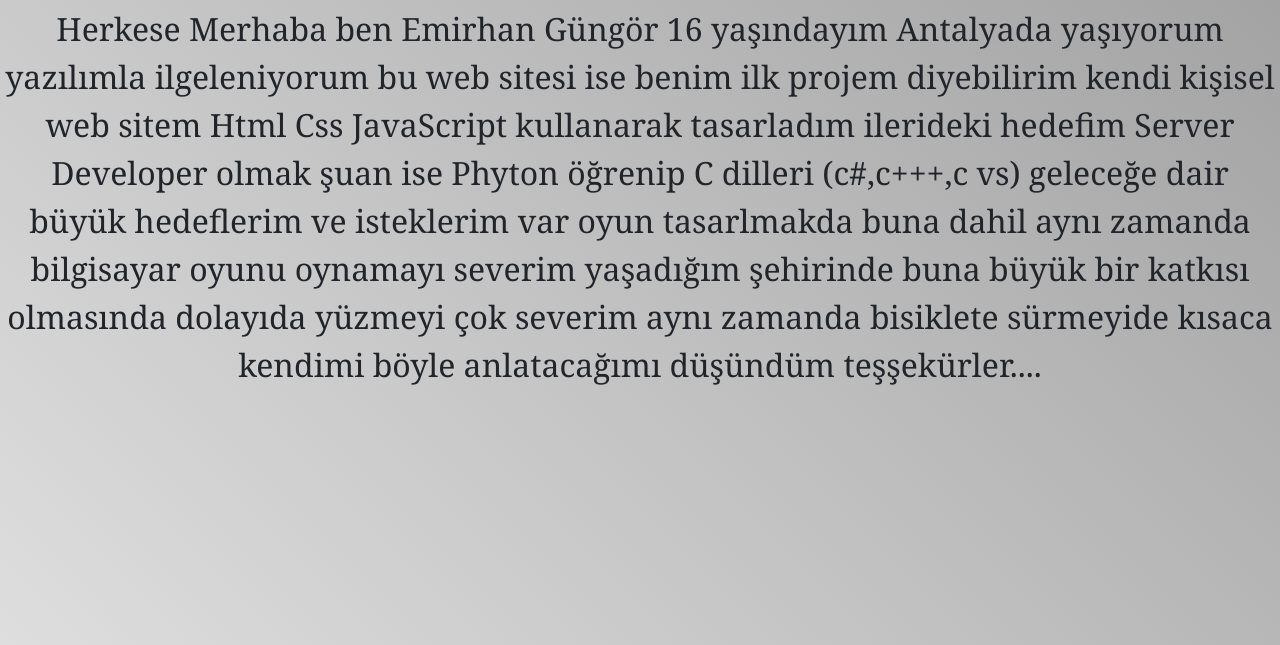
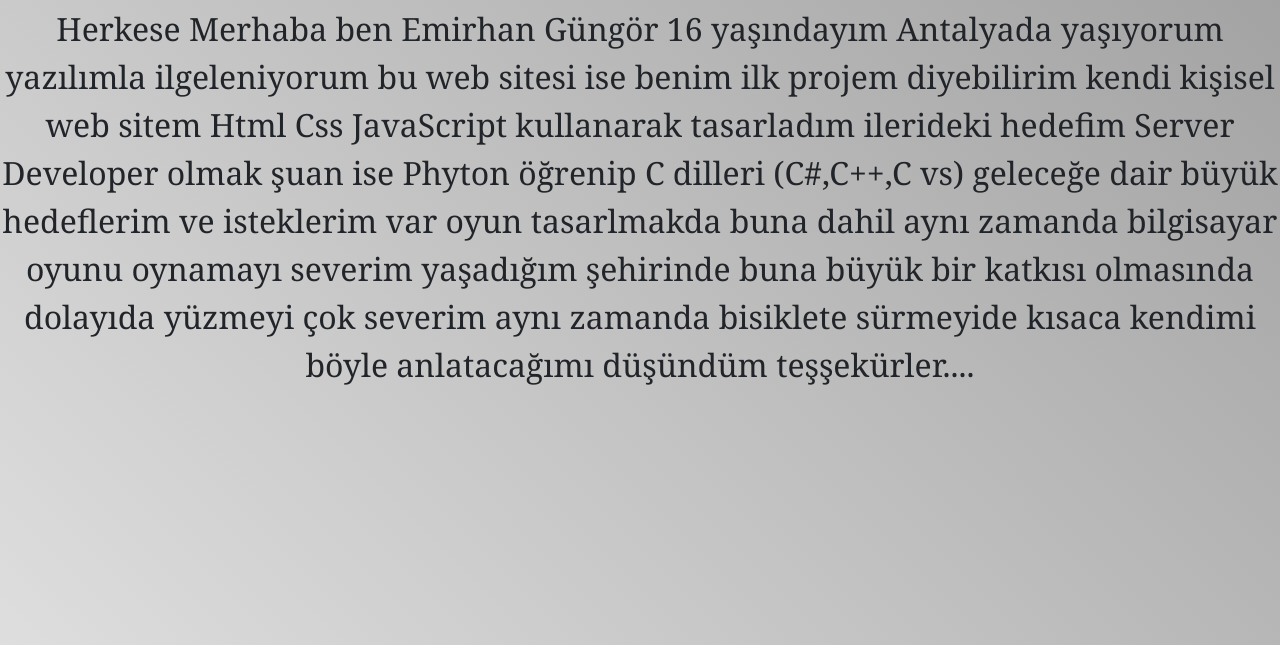
Before and after one commit to emirhangungorcom/emirhangungorcom, a plain HTML site: page about.html in a window 1280 px wide. Shown: the part 155-800 px from the top of the page. Drawn offline with nearby package versions, Linux system fonts and the light colour scheme.

Commit message:
C programlama dilini büyüttüm

```diff
--- a/about.html
+++ b/about.html
@@ -71,7 +71,7 @@ body {
 
 <p class="paragraf1 ">Herkese Merhaba ben Emirhan Güngör 16 yaşındayım Antalyada yaşıyorum yazılımla ilgeleniyorum
   bu web sitesi ise benim ilk projem diyebilirim kendi kişisel web sitem Html Css JavaScript kullanarak tasarladım
-  ilerideki hedefim Server Developer olmak şuan ise Phyton öğrenip C dilleri (c#,c+++,c vs) geleceğe dair büyük hedeflerim ve isteklerim var
+  ilerideki hedefim Server Developer olmak şuan ise Phyton öğrenip C dilleri (C#,C++,C vs) geleceğe dair büyük hedeflerim ve isteklerim var
   oyun tasarlmakda buna dahil aynı zamanda bilgisayar oyunu oynamayı severim yaşadığım şehirinde buna büyük bir katkısı olmasında dolayıda yüzmeyi çok severim
   aynı zamanda bisiklete sürmeyide kısaca kendimi böyle anlatacağımı düşündüm teşşekürler....
  </p>
```
